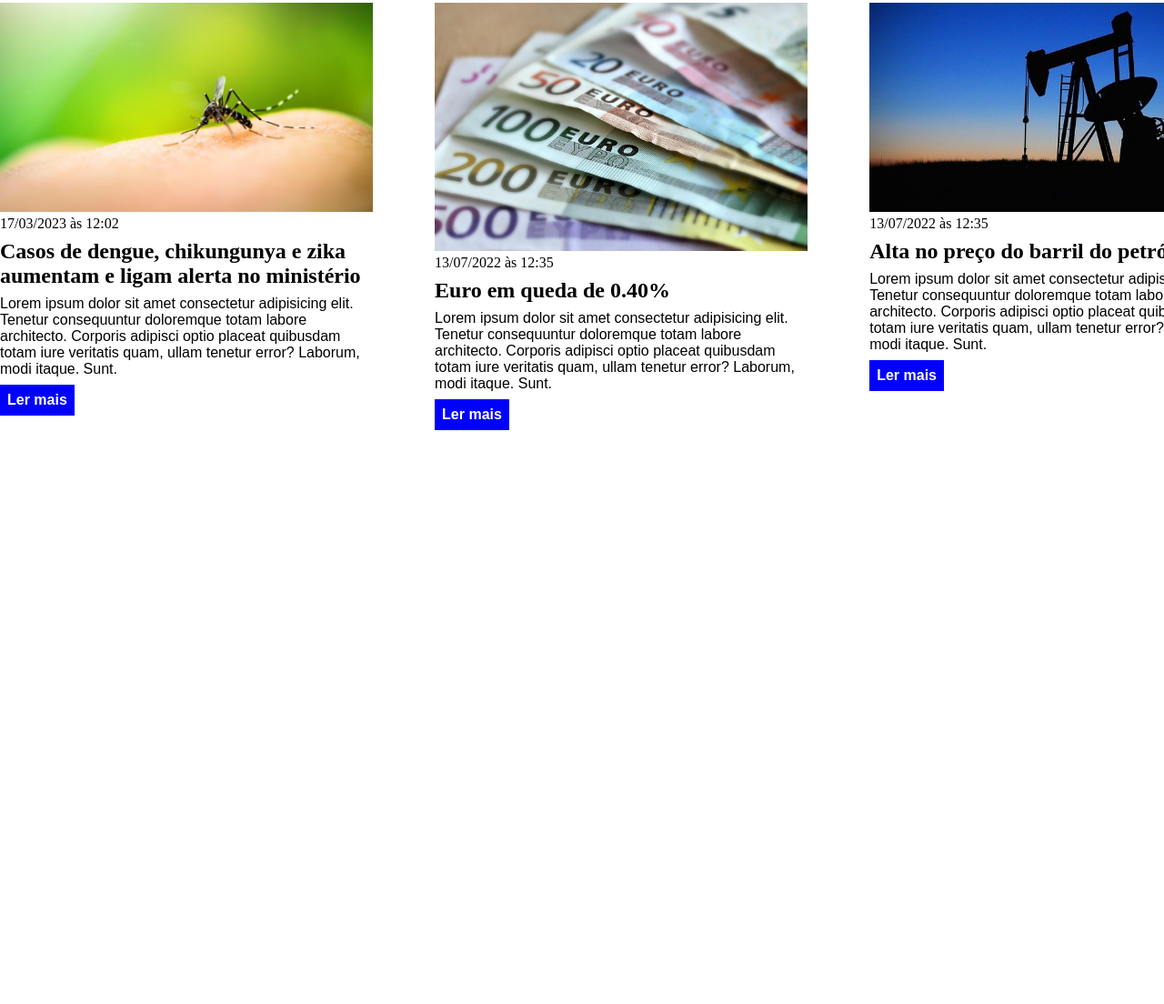
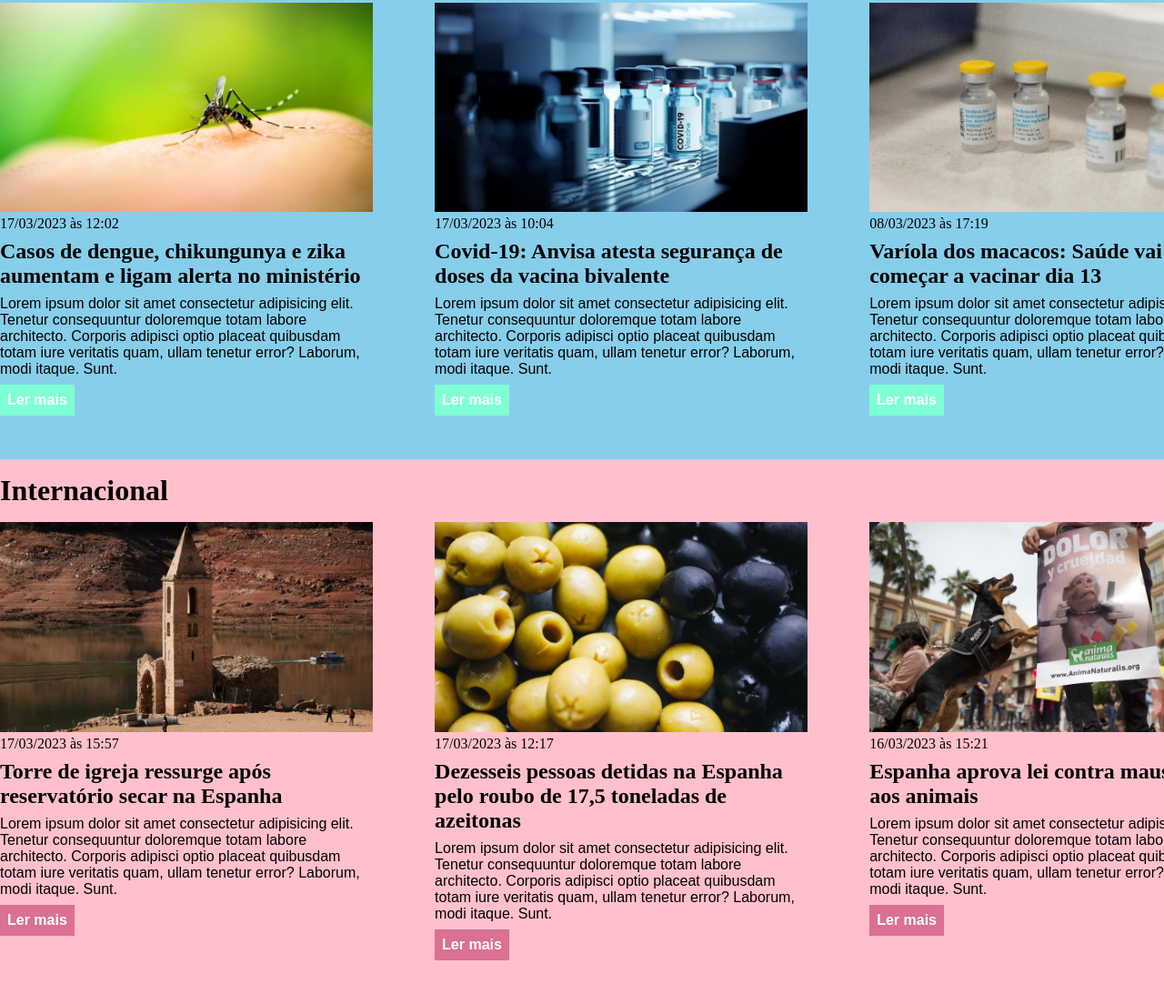
Before and after one commit to lutie0920/curso_ebac_frontend, a plain HTML site: page index.html in a window 1280 px wide. Shown: the part 1795-2899 px from the top of the page at 91% size. Before the commit the page ends 2316 px from the top, so only its background shows below. Drawn offline with Linux system fonts and the light colour scheme.

Commit message:
adicionar coluna saúde e internacional

```diff
--- a/index.html
+++ b/index.html
@@ -132,22 +132,63 @@
                         <a href="#" title="Leia a notícia completa">Ler mais</a>
                 </article>
                 <article>
-                    <img src="./imagens/euro.jpg" alt="Várias notas de euro" />
+                    <img src="./imagens/vacina-covid.jpg" alt="Várias vacínas de covid" />
                     <header>
-                        <time>13/07/2022 às 12:35</time>
+                        <time>17/03/2023 às 10:04</time>
                     </header>
-                    <h3>Euro em queda de 0.40%</h3>
+                    <h3>Covid-19: Anvisa atesta segurança de doses da vacina bivalente</h3>
                     <p>
                         Lorem ipsum dolor sit amet consectetur adipisicing elit. Tenetur consequuntur doloremque totam labore architecto. Corporis adipisci optio placeat quibusdam totam iure veritatis quam, ullam tenetur error? Laborum, modi itaque. Sunt.
                     </p>
                     <a href="#" title="Leia a notícia completa">Ler mais</a>
                 </article>
                 <article>
-                    <img src="./imagens/petroleo.jpg" alt="Extração de petróleo" />
+                    <img src="./imagens/frascos-da-vacina.jpg" alt="Frascos de vacina" />
                     <header>
-                        <time>13/07/2022 às 12:35</time>
+                        <time>08/03/2023 às 17:19</time>
                     </header>
-                    <h3>Alta no preço do barril do petróleo</h3>
+                    <h3>Varíola dos macacos: Saúde vai começar a vacinar dia 13</h3>
+                    <p>
+                        Lorem ipsum dolor sit amet consectetur adipisicing elit. Tenetur consequuntur doloremque totam labore architecto. Corporis adipisci optio placeat quibusdam totam iure veritatis quam, ullam tenetur error? Laborum, modi itaque. Sunt.
+                    </p>
+                    <a href="#" title="Leia a notícia completa">Ler mais</a>
+                </article>
+            <article>
+        </div>
+    </div>
+</section>
+<section id="world">
+    <div class="container">
+        <h2>Internacional</h2>
+            <div class="articles">
+                <article>
+                    <img src="./imagens/torre-de-igreja.webp" alt="Musquito da dengue" />
+                        <header>
+                            <time>17/03/2023 às 15:57</time>
+                        </header>
+                        <h3>Torre de igreja ressurge após reservatório secar na Espanha</h3>
+                        <p>
+                            Lorem ipsum dolor sit amet consectetur adipisicing elit. Tenetur consequuntur doloremque totam labore architecto. Corporis adipisci optio placeat quibusdam totam iure veritatis quam, ullam tenetur error? Laborum, modi itaque. Sunt.
+                        </p>
+                        <a href="#" title="Leia a notícia completa">Ler mais</a>
+                </article>
+                <article>
+                    <img src="./imagens/azeitona.jpg" alt="Azeitonas" />
+                    <header>
+                        <time>17/03/2023 às 12:17</time>
+                    </header>
+                    <h3>Dezesseis pessoas detidas na Espanha pelo roubo de 17,5 toneladas de azeitonas</h3>
+                    <p>
+                        Lorem ipsum dolor sit amet consectetur adipisicing elit. Tenetur consequuntur doloremque totam labore architecto. Corporis adipisci optio placeat quibusdam totam iure veritatis quam, ullam tenetur error? Laborum, modi itaque. Sunt.
+                    </p>
+                    <a href="#" title="Leia a notícia completa">Ler mais</a>
+                </article>
+                <article>
+                    <img src="./imagens/pessoas-protestam.jpg" alt="Frascos de vacina" />
+                    <header>
+                        <time>16/03/2023 às 15:21</time>
+                    </header>
+                    <h3>Espanha aprova lei contra maus-tratos aos animais</h3>
                     <p>
                         Lorem ipsum dolor sit amet consectetur adipisicing elit. Tenetur consequuntur doloremque totam labore architecto. Corporis adipisci optio placeat quibusdam totam iure veritatis quam, ullam tenetur error? Laborum, modi itaque. Sunt.
                     </p>
--- a/main.css
+++ b/main.css
@@ -104,3 +104,19 @@ section h2 {
 #economy .articles article a {
     background-color: #ff9f1a;s
 }
+
+#health {
+    background-color: skyblue;
+}
+
+#health .articles article a {
+    background-color: aquamarine;
+}
+
+#world {
+    background-color: pink;
+}
+
+#world .articles article a {
+    background-color: palevioletred;
+}
```
Also changed, not shown: imagens/azeitona.jpg (added), imagens/frascos-da-vacina.jpg (added), imagens/pessoas-protestam.jpg (added), imagens/torre-de-igreja.webp (added), imagens/vacina-covid.jpg (added).
